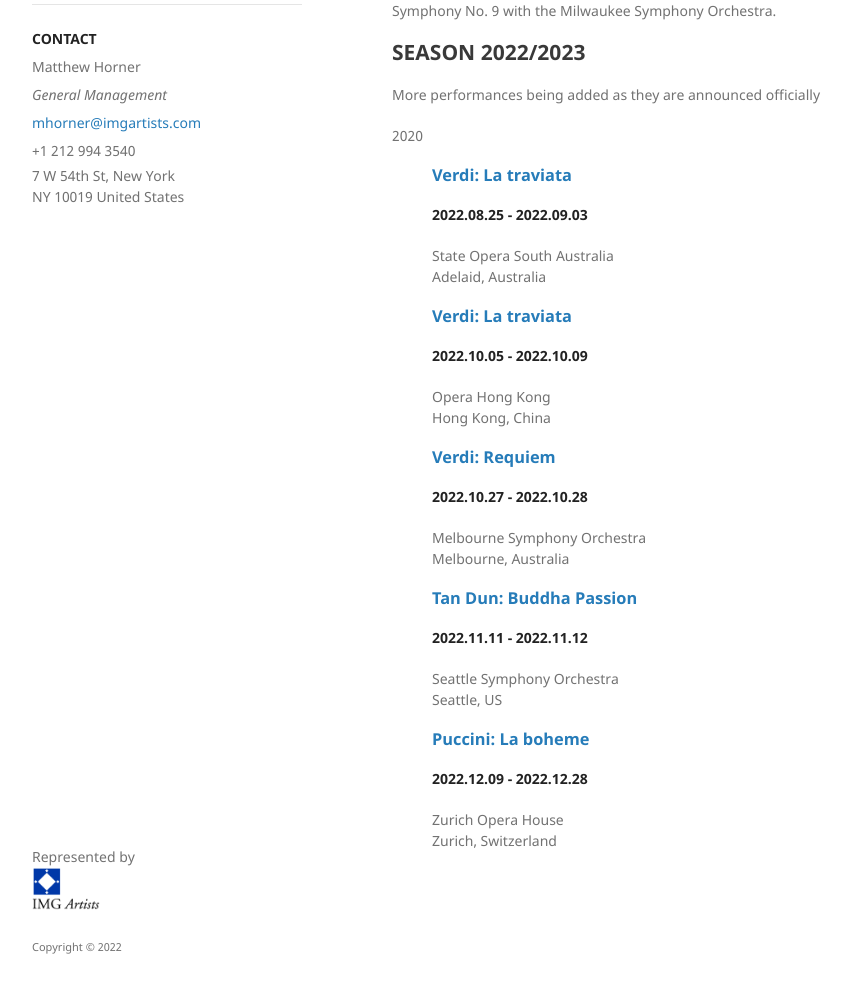
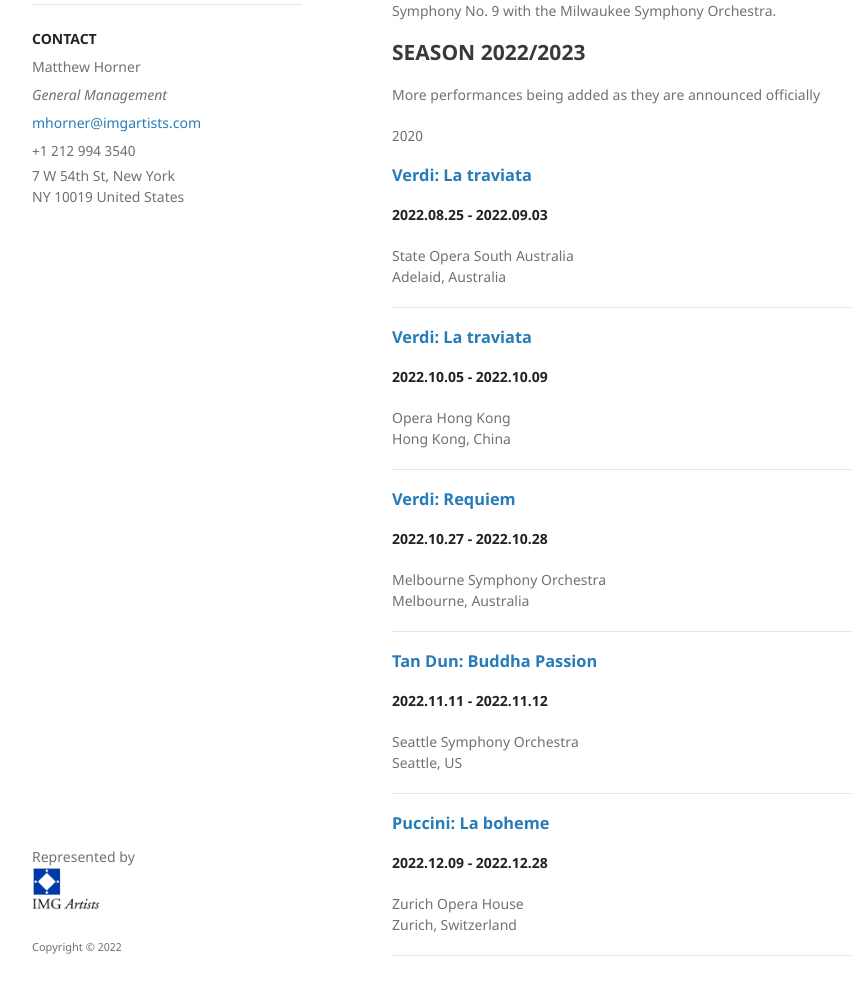
Before and after one commit to kwopera/tkw, a Jekyll site: the page built from index.md, in a window 1280 px wide and 1400 px high, scrolled down 123 px. Shown: the part 374-1369 px from the top of the window, without its empty margins (178-1029 px from the left). Built offline with Jekyll 4.4.1, drawn with Linux system fonts in a browser that asks for light colours.

Commit message:
ul padding

```diff
--- a/_layouts/default.html
+++ b/_layouts/default.html
@@ -57,6 +57,7 @@
             <p><strong>{{ post.when }}</strong></p>
             <p>{{ post.who }}<br/>
             {{ post.where }}</p>
+            <hr>
           </li>
         {% endfor %}
       </ul>
--- a/_sass/jekyll-theme-minimal.scss
+++ b/_sass/jekyll-theme-minimal.scss
@@ -286,6 +286,7 @@ footer {
 }
 
 ul.schedule {
+  padding-left: 0;
   list-style-type: none;
 }
 .schedule li {
```
